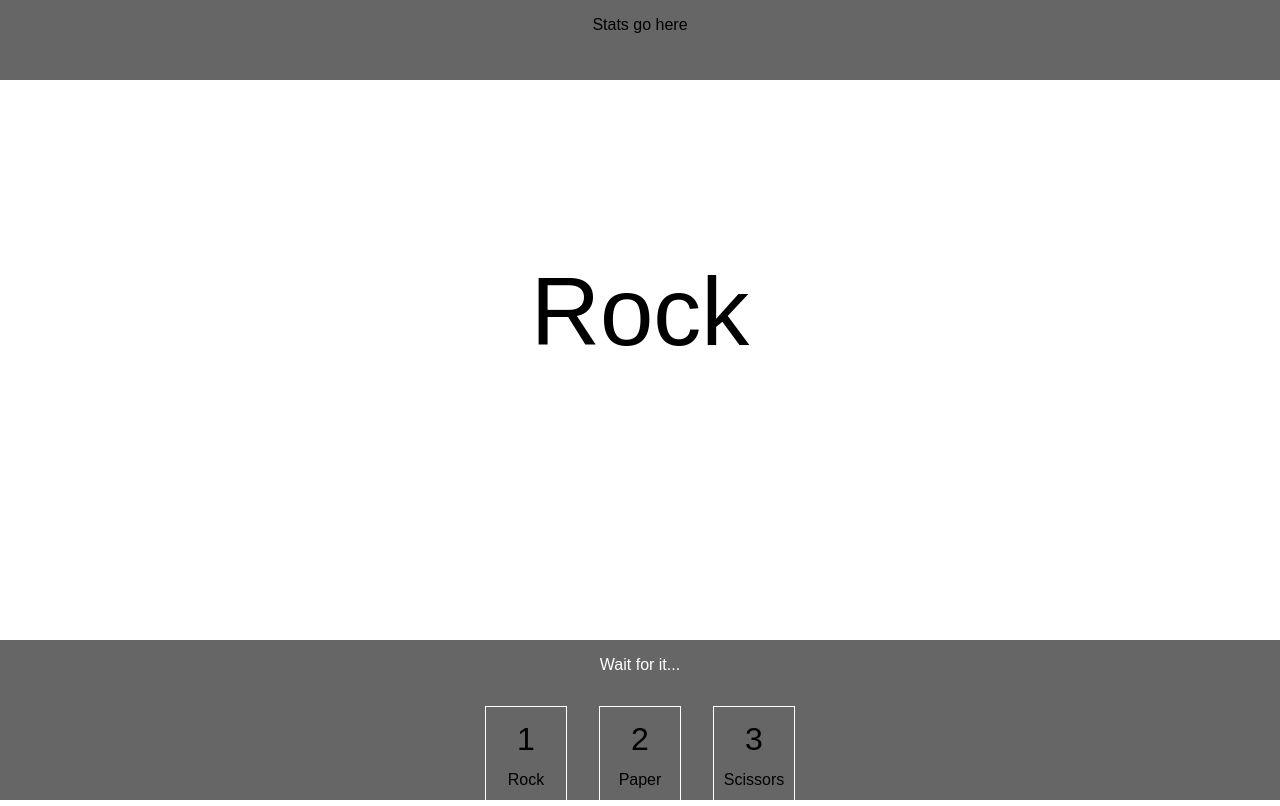
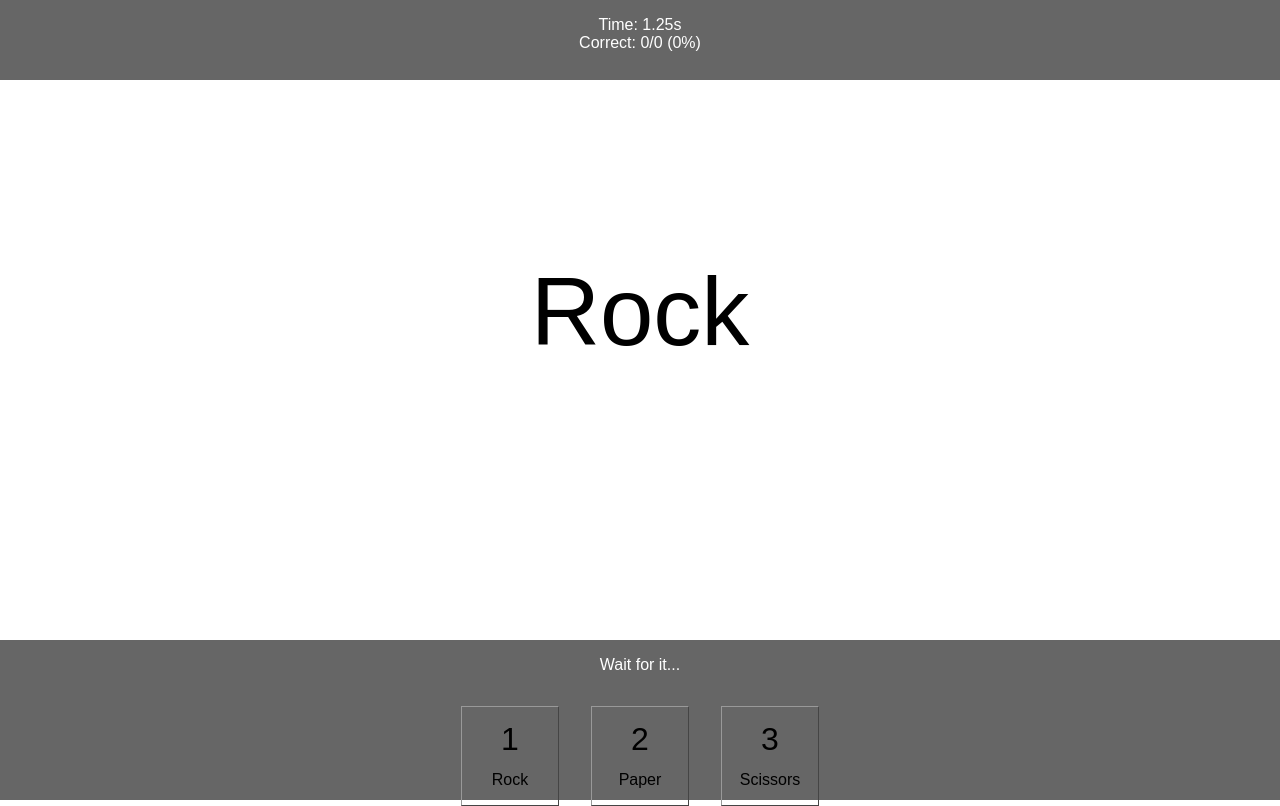
Before and after one commit to lpraz/speedcard, a plain HTML site: page index.html in a window 1280 px wide. Drawn offline with Linux system fonts and the light colour scheme.

Commit message:
Added sound effects, some stat-keeping, refined gameplay

```diff
--- a/index.html
+++ b/index.html
@@ -5,20 +5,27 @@
             Speedcard: Flashcard Trainer
         </title>
         <link rel="stylesheet" type="text/css" href="style.css">
+        <script type="text/javascript" src="scripts/main.js"></script>
     </head>
-    <body>
+    <body onload="onLoad()">
         <div id="upper-pane">
-            <p>
-                Stats go here
+        <!-- TODO: put some stats/settings here -->
+            <ul id="stats">
+                <li id="timer">
+                    Time: undefined
+                </li>
+                <li id="record">
+                    Correct: 0/0 (0%)
+                </li>
             </p>
         </div>
         <div id="middle-pane">
             <p id="flashcard-text">
-                Rock
+                Placeholder
             </p>
             <div id="flashcard-image">
                 <span class="spacer"></span>
-                <!-- <img src="img/sandwich.jpg"> -->
+                <!-- <img src="img/test.jpg"> -->
             </div>
         </div>
         <div id="lower-pane">
@@ -27,31 +34,6 @@
             </p>
             <div id="buttons-container">
                 <ul id="buttons">
-                    <!-- Temporary, will be dynamically generated later -->
-                    <li class="button">
-                        <p class="button-number">
-                            1
-                        </p>
-                        <p>
-                            Rock
-                        </p>
-                    </li>
-                    <li class="button">
-                        <p class="button-number">
-                            2
-                        </p>
-                        <p>
-                            Paper
-                        </p>
-                    </li>
-                    <li class="button">
-                        <p class="button-number">
-                            3
-                        </p>
-                        <p>
-                            Scissors
-                        </p>
-                    </li>
                 </ul>
             </div>
         </div>
--- a/style.css
+++ b/style.css
@@ -15,6 +15,12 @@ body {
     top: 0;
     height: 10%;
     background-color: #666;
+}
+
+#stats {
+    list-style: none;
+    color: #fff;
+    padding-left: 0;
 }
 
 #middle-pane {
@@ -73,9 +79,13 @@ body {
 
 .button {
     float: left;
-    width: 5em;
-    border: 1px solid #fff;
+    width: 6em;
+    border: 1px outset #999;
     margin: 0 1em;
+}
+
+.button:active {
+    border: 1px inset #999;
 }
 
 .button-number {
```
Also changed, not shown: 2 other files.
